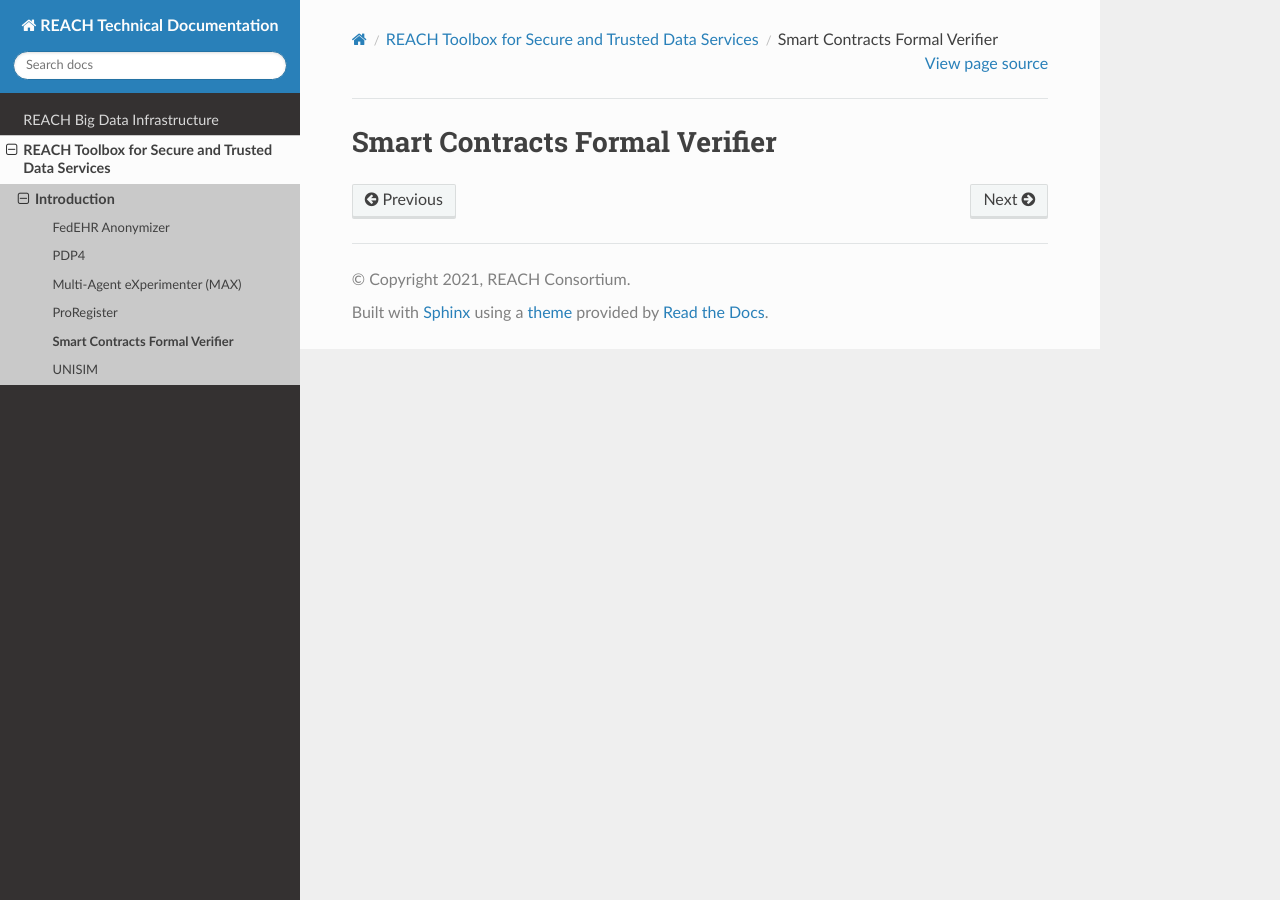
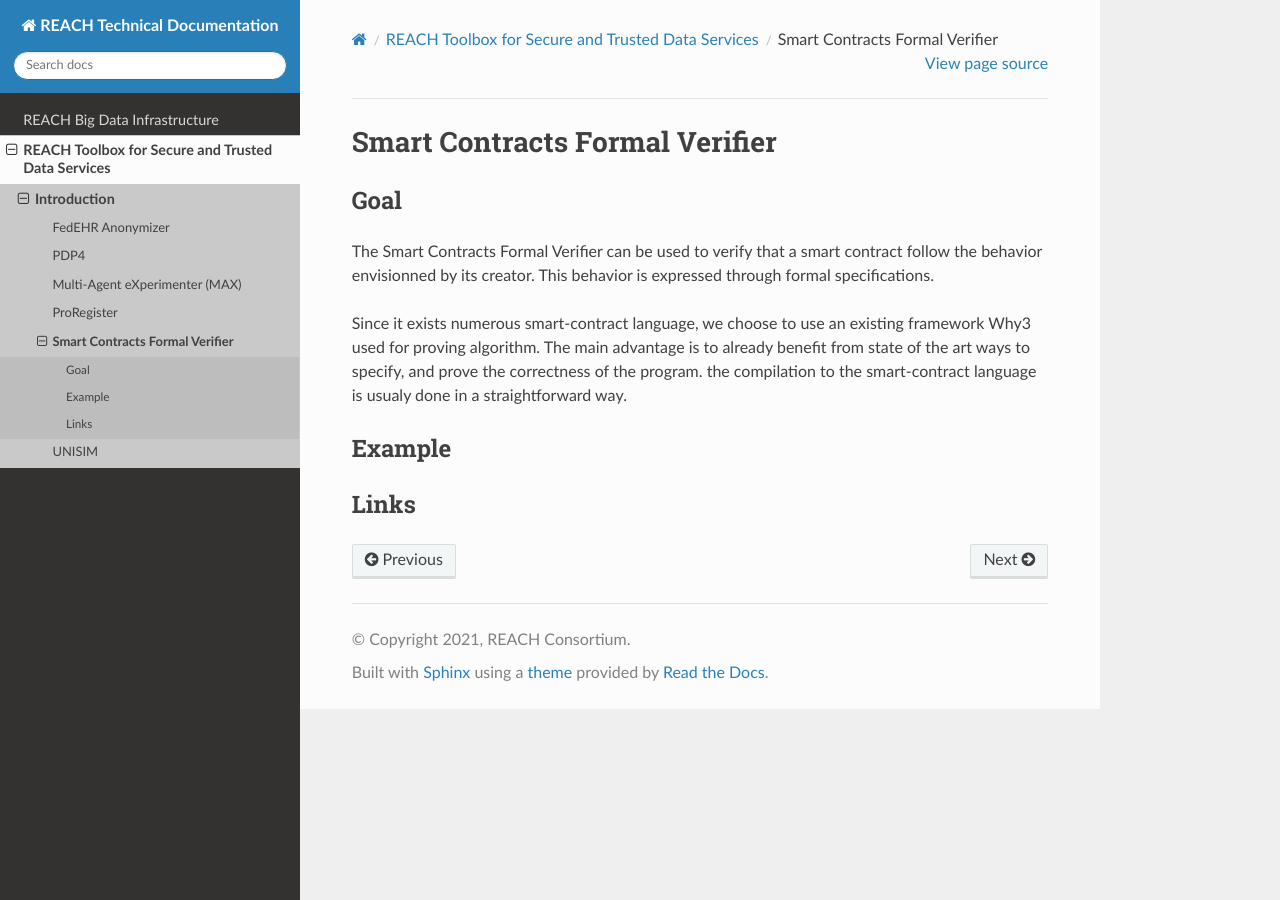
Before and after one commit to bobot/reach-tech-doc, a Sphinx documentation site: the page built from source/reach-toolbox/smart-contracts-verifier/index.rst, in a window 1280 px wide. Built offline with Sphinx 7.4.7 and the Read the Docs theme 2.0.0, drawn with Linux system fonts in a browser that asks for light colours.

Commit message:
Smart contract verifier; Goal

```diff
--- a/source/reach-toolbox/smart-contracts-verifier/index.rst
+++ b/source/reach-toolbox/smart-contracts-verifier/index.rst
@@ -1,2 +1,23 @@
 Smart Contracts Formal Verifier
 ===============================
+
+Goal
+----
+
+The Smart Contracts Formal Verifier can be used to verify that a smart contract
+follow the behavior envisionned by its creator. This behavior is expressed
+through formal specifications.
+
+Since it exists numerous smart-contract language, we choose to use an existing
+framework Why3 used for proving algorithm. The main advantage is to already
+benefit from state of the art ways to specify, and prove the correctness of the
+program. the compilation to the smart-contract language is usualy done in a
+straightforward way.
+
+Example
+-------
+
+
+
+Links
+-----
```
